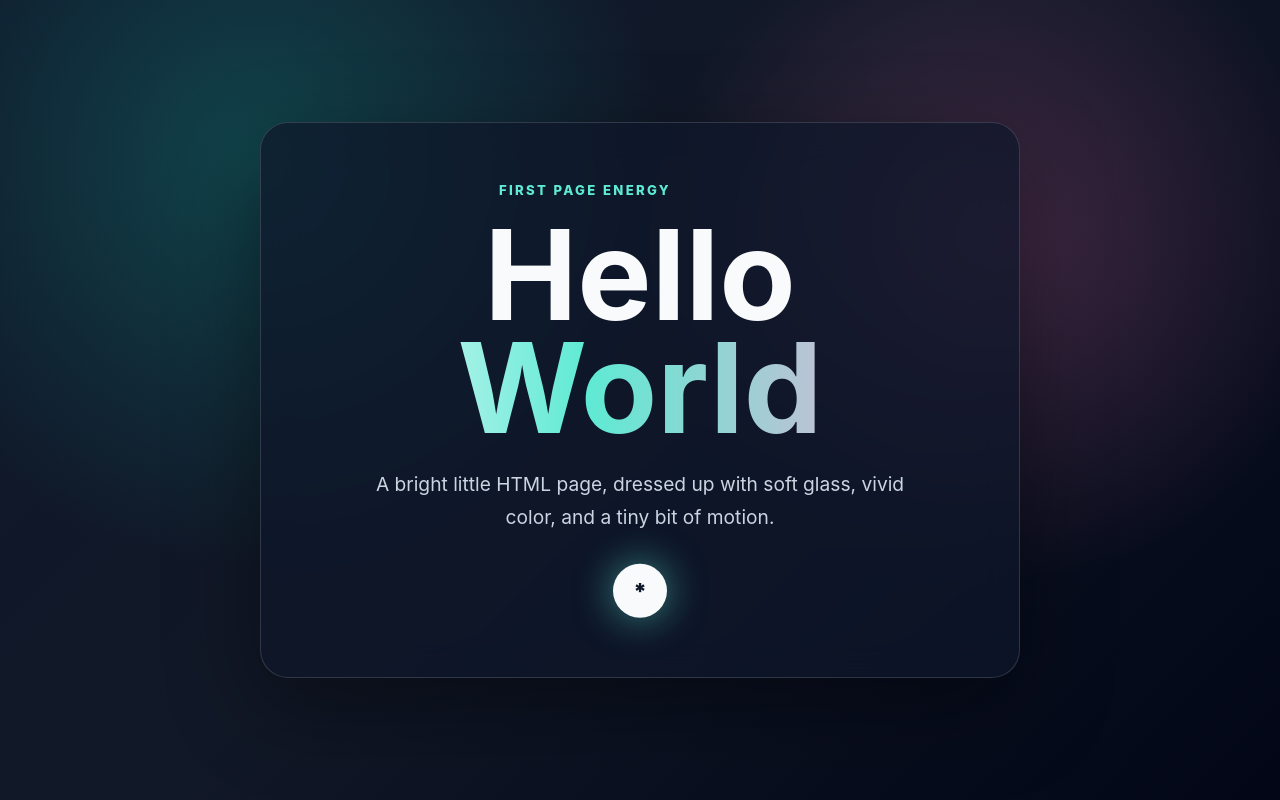
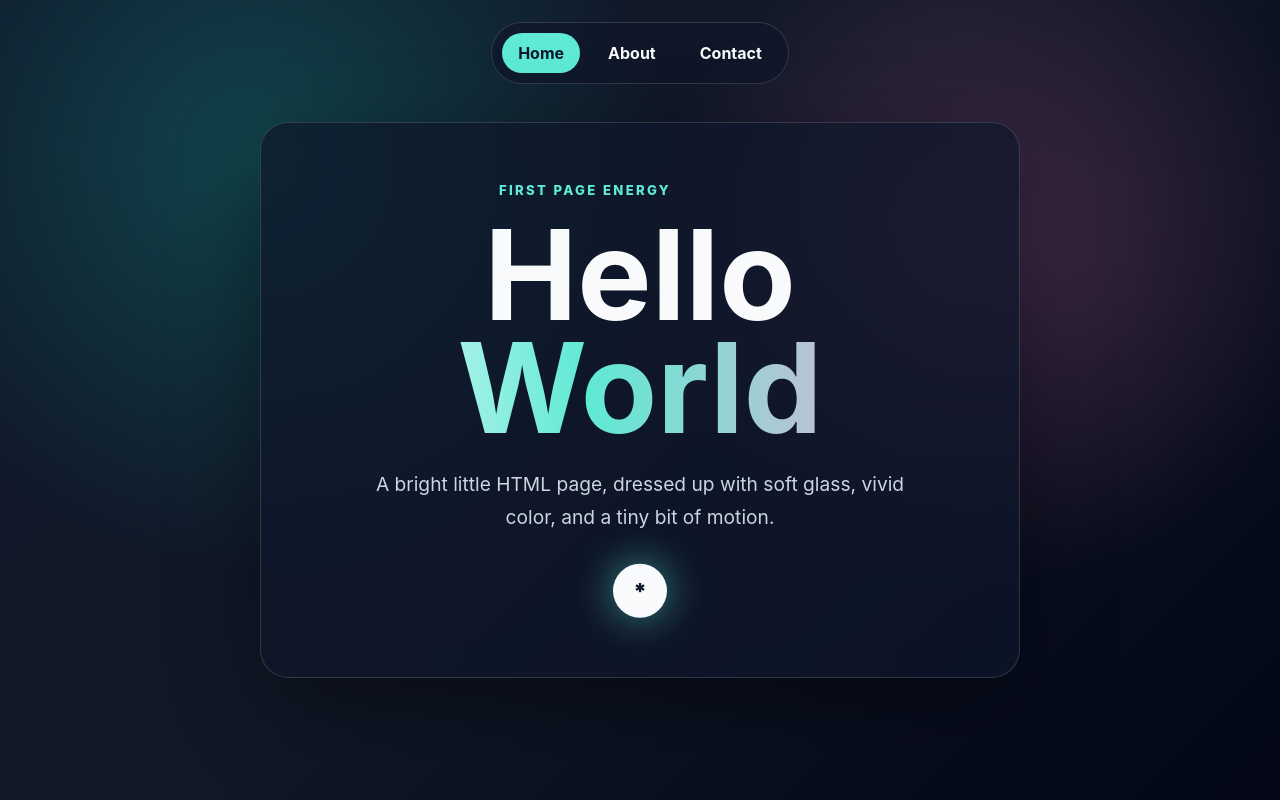
Before and after one commit to pawarharsh777/project-1, a plain HTML site: page hello-world.html in a window 1280 px wide. Drawn offline with Linux system fonts and the light colour scheme.

```diff
--- a/hello-world.html
+++ b/hello-world.html
@@ -3,7 +3,7 @@
 <head>
   <meta charset="UTF-8">
   <meta name="viewport" content="width=device-width, initial-scale=1.0">
-  <title>i am king</title>
+  <title>Hello World</title>
   <style>
     :root {
       color-scheme: dark;
@@ -26,6 +26,32 @@
         radial-gradient(circle at 20% 20%, rgba(20, 184, 166, 0.28), transparent 34%),
         radial-gradient(circle at 78% 30%, rgba(244, 114, 182, 0.22), transparent 30%),
         linear-gradient(135deg, #0f172a 0%, #111827 46%, #020617 100%);
+    }
+
+    nav {
+      position: fixed;
+      top: 22px;
+      display: flex;
+      gap: 12px;
+      padding: 10px;
+      border: 1px solid rgba(255, 255, 255, 0.14);
+      border-radius: 999px;
+      background: rgba(15, 23, 42, 0.68);
+      backdrop-filter: blur(14px);
+    }
+
+    nav a {
+      color: #f8fafc;
+      padding: 10px 16px;
+      border-radius: 999px;
+      text-decoration: none;
+      font-weight: 700;
+    }
+
+    nav a:hover,
+    nav a.active {
+      color: #0f172a;
+      background: #5eead4;
     }
 
     main {
@@ -116,6 +142,11 @@
   </style>
 </head>
 <body>
+  <nav>
+    <a class="active" href="hello-world.html">Home</a>
+    <a href="about.html">About</a>
+    <a href="contact.html">Contact</a>
+  </nav>
   <main>
     <p class="eyebrow">First page energy</p>
     <h1>Hello <span>World</span></h1>
```
